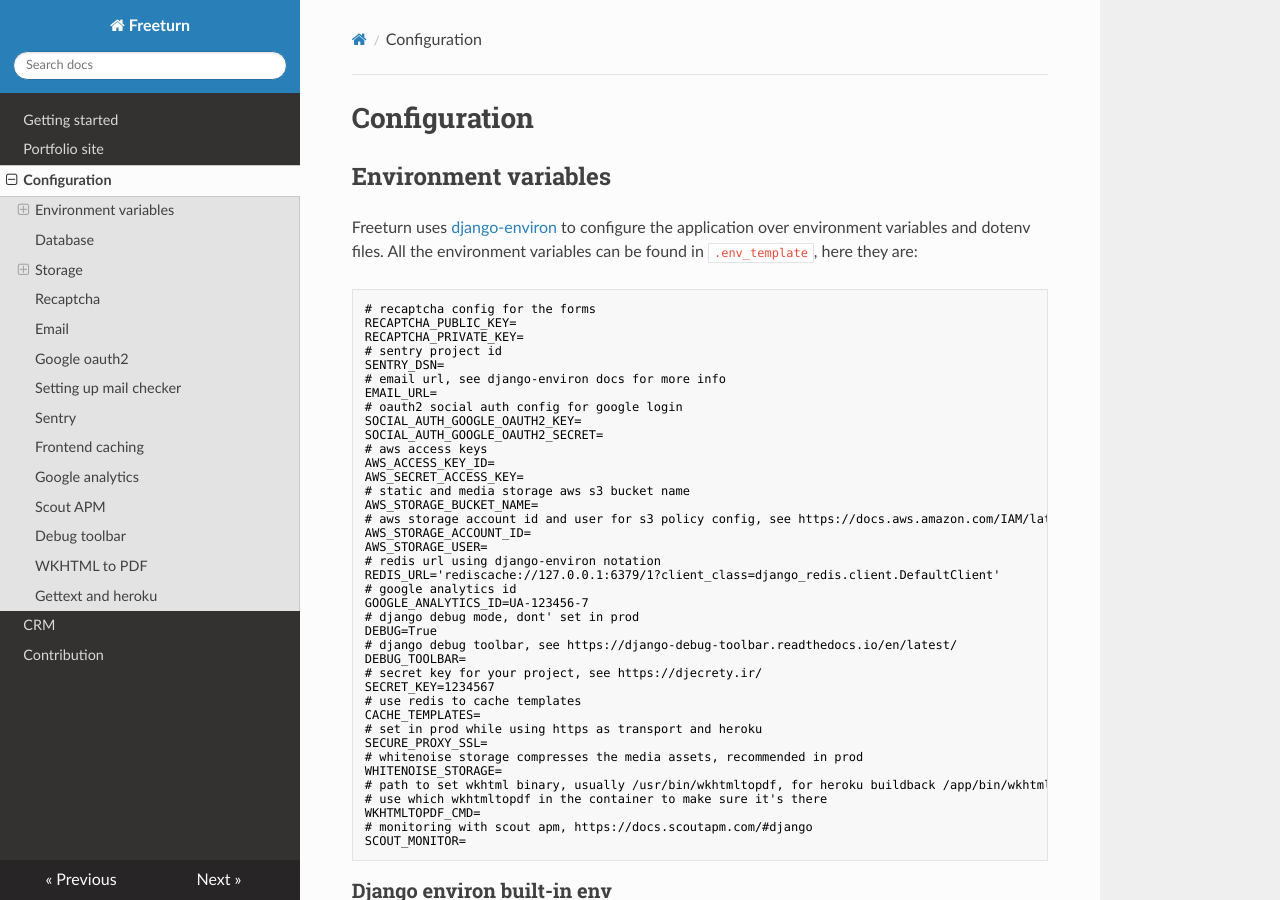
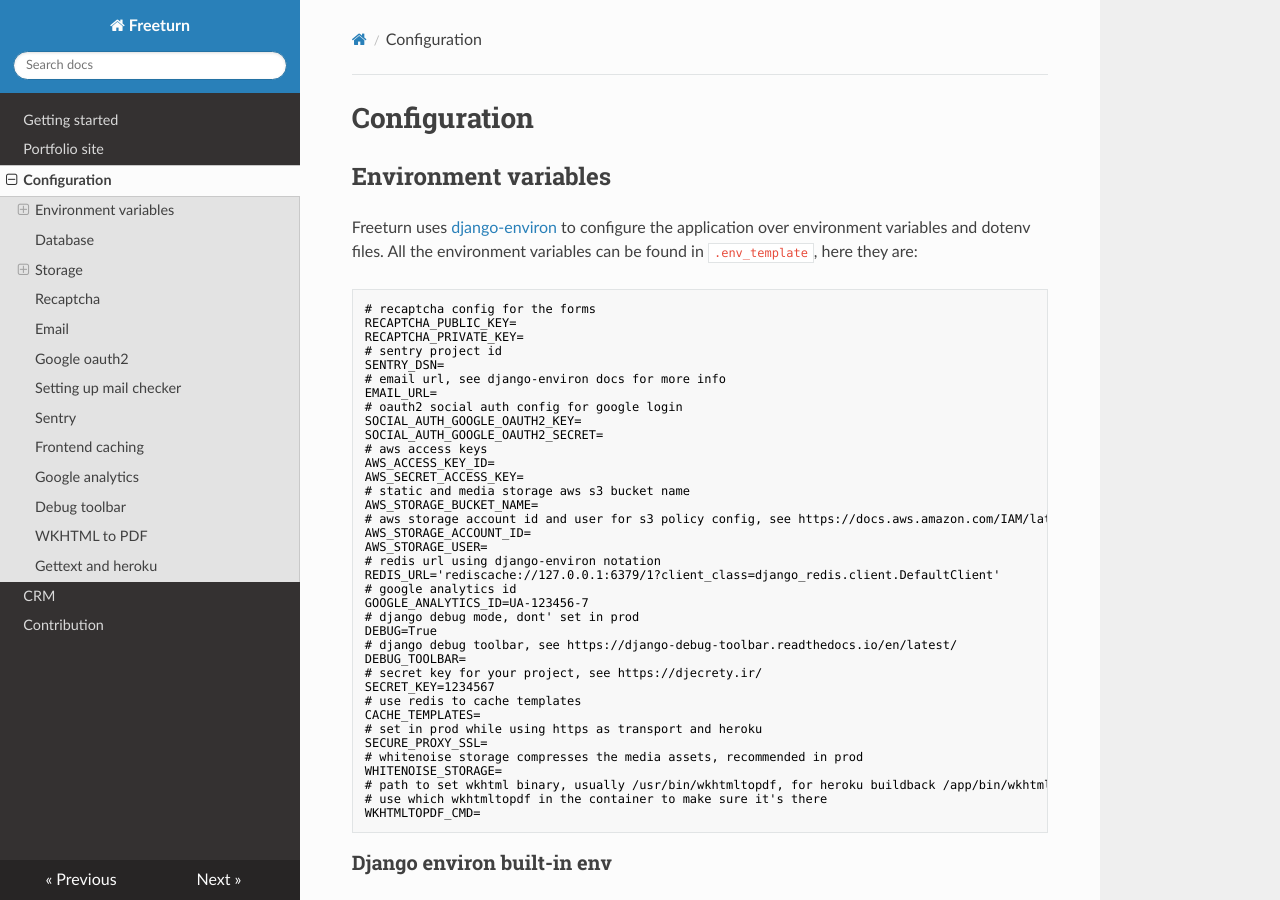
Before and after one commit to thorin-schiffer/freeturn, an MkDocs documentation site: the page built from docs/configuration.md, in a window 1280 px wide and 900 px high. Built offline with MkDocs 1.6.1, drawn with Linux system fonts in a browser that asks for light colours; nearby versions of some CDN libraries; some of the changed text lies outside the part shown.

Commit message:
Removed scout apm

````diff
--- a/docs/configuration.md
+++ b/docs/configuration.md
@@ -43,8 +43,6 @@
 # path to set wkhtml binary, usually /usr/bin/wkhtmltopdf, for heroku buildback /app/bin/wkhtmltopdf
 # use which wkhtmltopdf in the container to make sure it's there
 WKHTMLTOPDF_CMD=
-# monitoring with scout apm, https://docs.scoutapm.com/#django
-SCOUT_MONITOR=
 ```
 
 ### Django environ built-in env
@@ -201,16 +199,6 @@
 Google analytics is a monstrous analytics tool to analyze your site performance and user behavior. Consult [this docs](https://support.google.com/analytics/thread/13109681?hl=en)
 to find out where you get this tracking id.
 
-## Scout APM
-
-```python
-SCOUT_MONITOR = False
-```
-
-Freeturn offers [scout apm](https://scoutapm.com/) integration, which allows you see all the performance insights.
-You can enable the integration with setting this variable to True and configure it using the environment variables
-from the [official django integration](https://scoutapm.com/blog/monitoring-a-django-app-with-scout).
-
 ## Debug toolbar
 
 ```python
--- a/tasks.py
+++ b/tasks.py
@@ -162,8 +162,6 @@
 def heroku_release(context):
     migrate_db(context)
     install_s3_policy(context)
-    if os.getenv('SCOUT_MONITOR'):
-        context.run('pip install scout-apm')
 
 
 @invoke.task(
````
Also changed, not shown: 1 other file.
